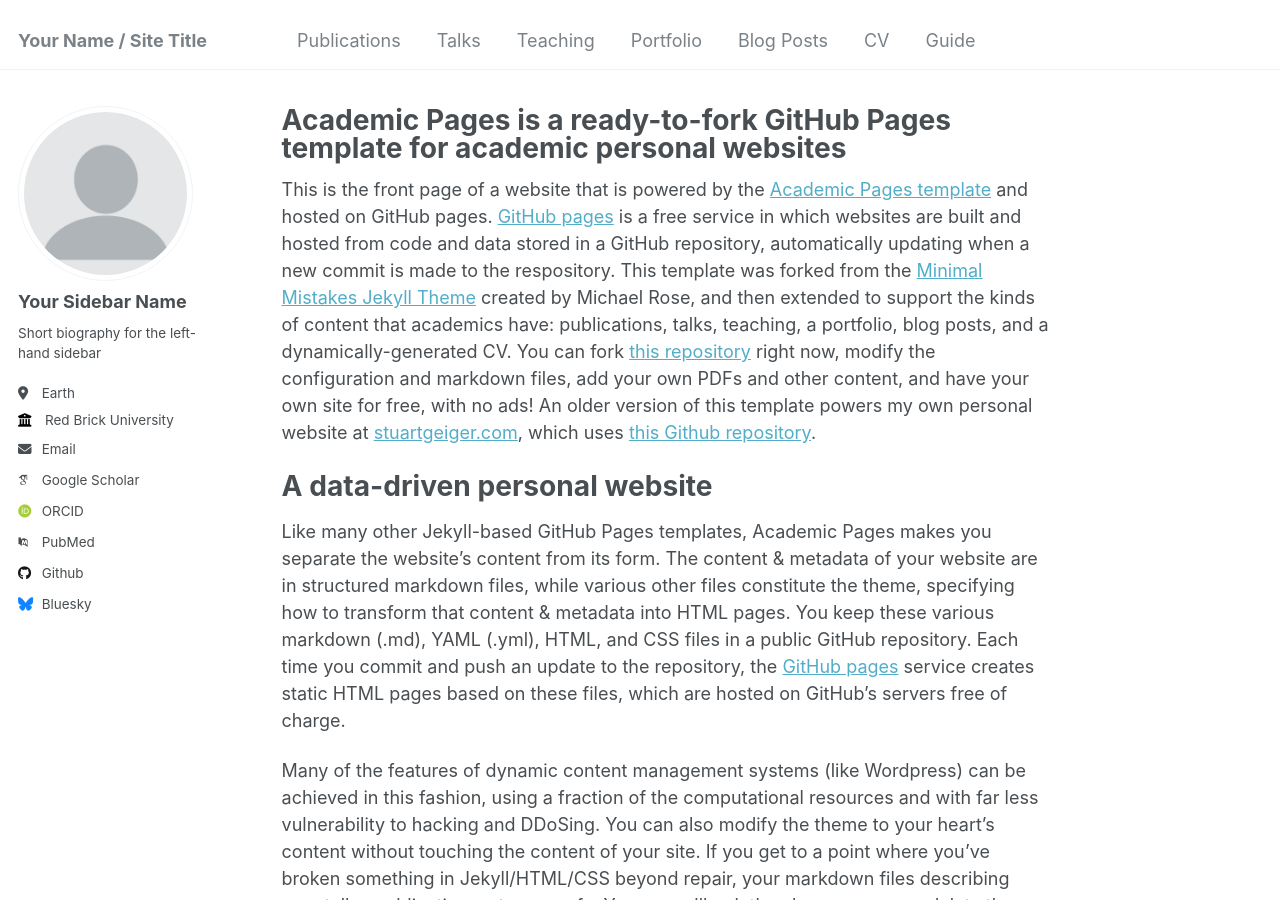
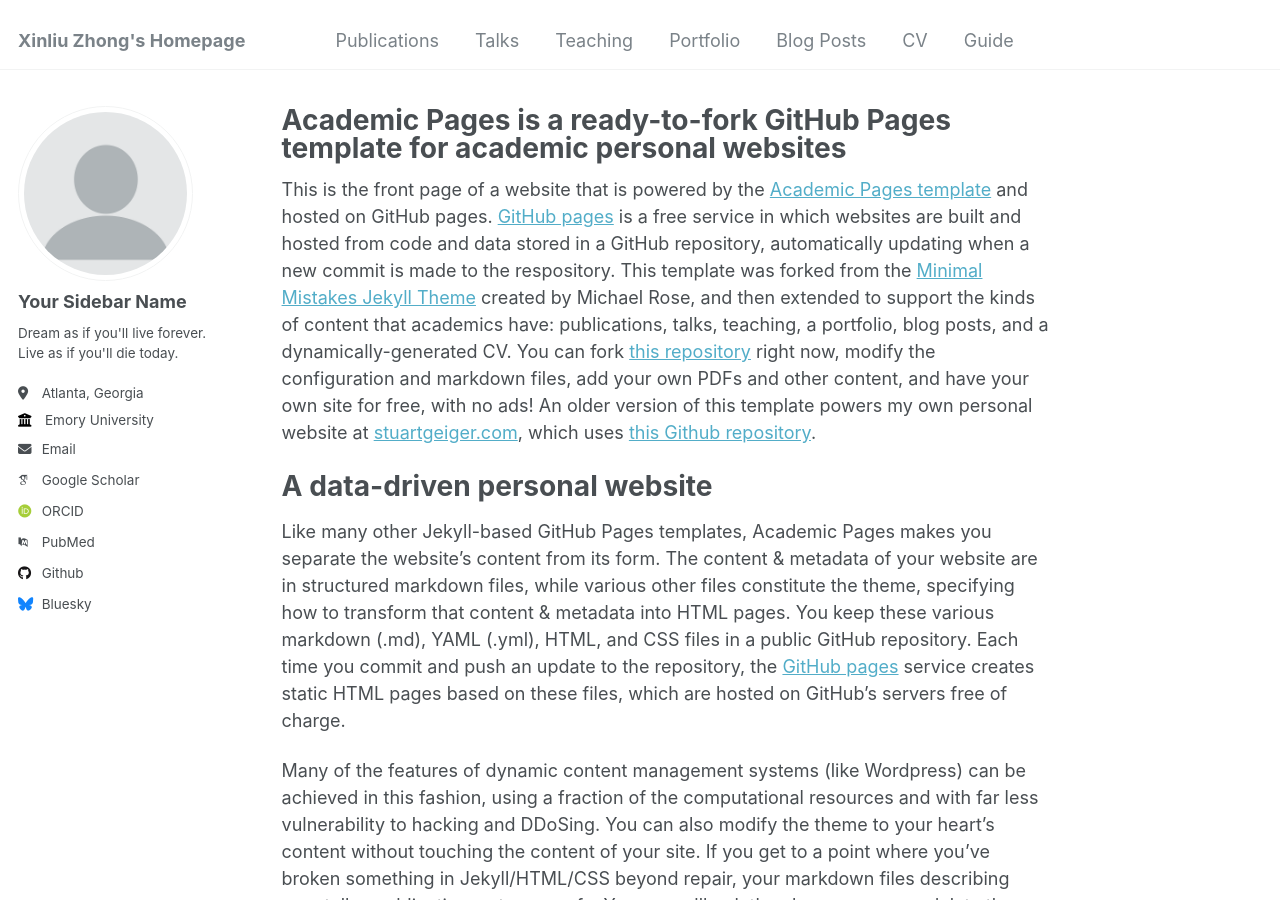
Before and after one commit to ygritte723/ygritte723.github.io, a Jekyll site: the page built from _pages/about.md, in a window 1280 px wide and 900 px high. Built offline with Jekyll 4.4.1, drawn with Linux system fonts in a browser that asks for light colours; some web fonts are replaced.

Commit message:
bio info

```diff
--- a/_config.yml
+++ b/_config.yml
@@ -8,7 +8,7 @@
 
 # Basic Site Settings
 locale                   : "en-US"
-title                    : "Your Name / Site Title"
+title                    : "Xinliu Zhong's Homepage"
 title_separator          : "-"
 name                     : &name "Xinliu Zhong"
 description              : &description "personal description"
@@ -24,11 +24,11 @@
   avatar           : "profile.png"
   name             : "Your Sidebar Name"
   pronouns         : # example: "she/her"
-  bio              : "Short biography for the left-hand sidebar"
-  location         : "Earth"
-  employer         : "Red Brick University"
+  bio              : "Dream as if you'll live forever. Live as if you'll die today."
+  location         : "Atlanta, Georgia"
+  employer         : "Emory University"
   uri              : # URL
-  email            : "none@example.org"
+  email            : "xinliu.zhong@emory.edu"
 
   # Academic websites
   arxiv            : # URL - Update with the correct link to your profile
```
